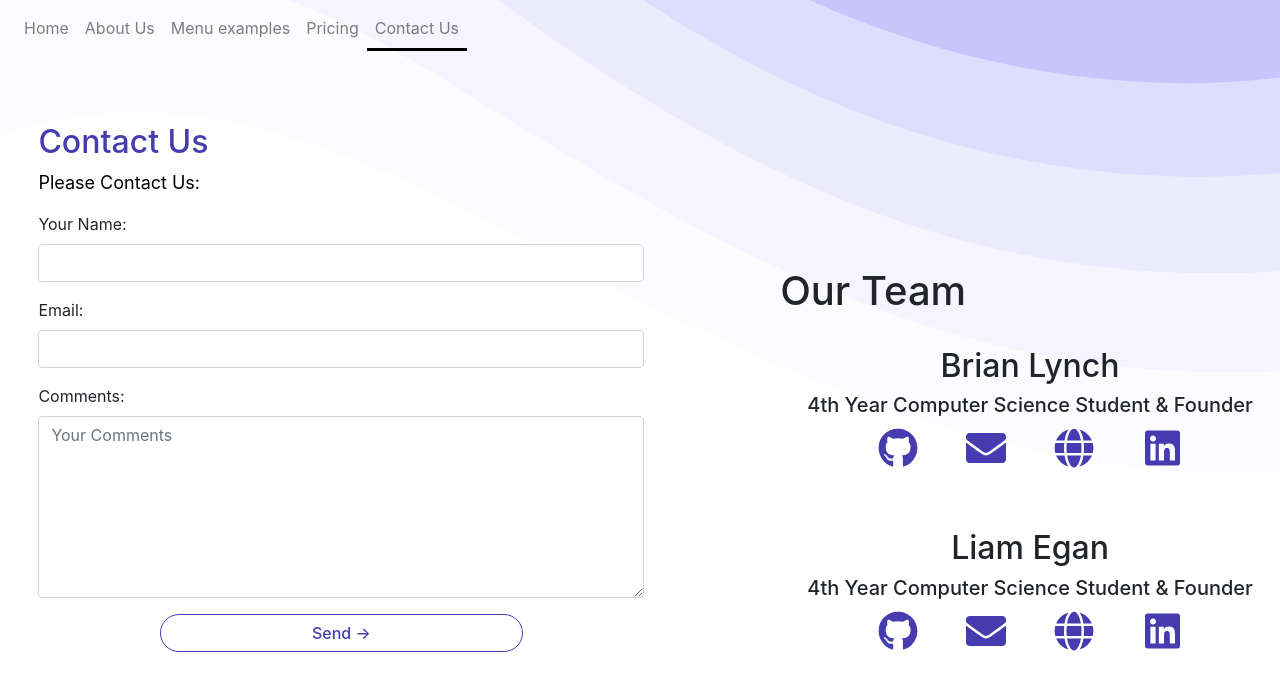
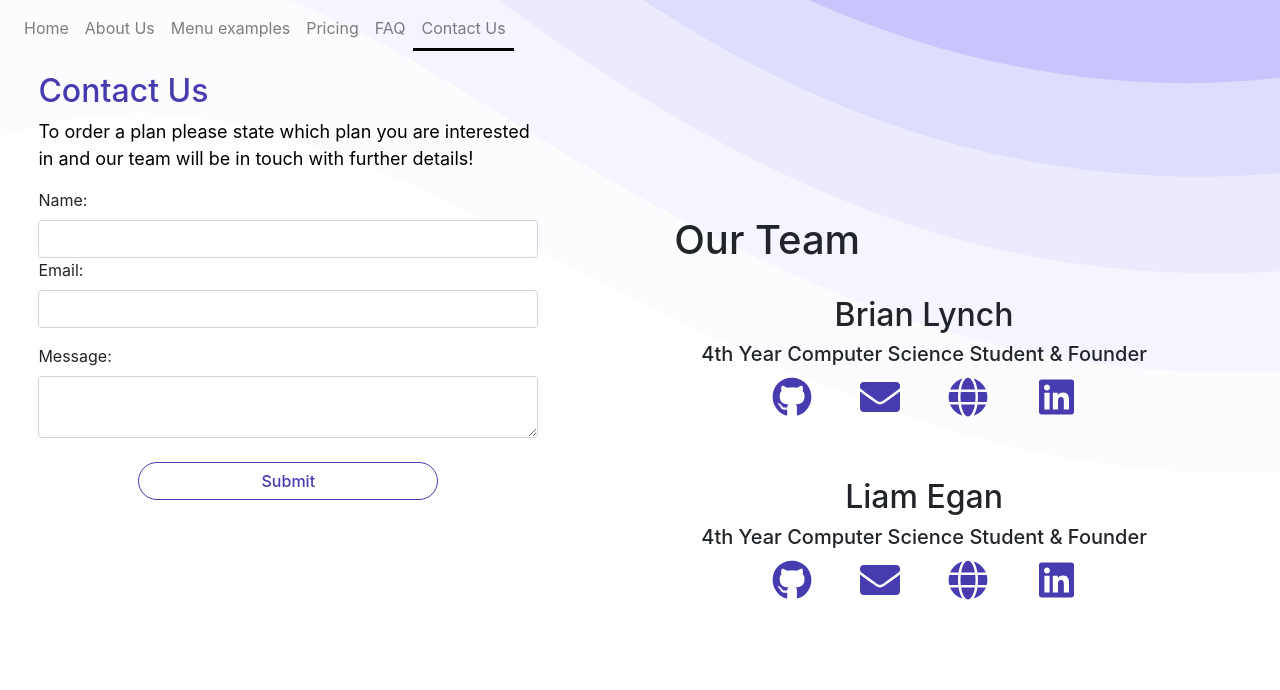
Before and after one commit to brianlunch/menu-view, a React (Create React App) app: page /#/contact-us in a window 1280 px wide. Shown: the top 690 px of the page. Built offline with nearby package versions, Linux system fonts and the light colour scheme.

Commit message:
Contact form and FAQ

```diff
--- a/src/App.js
+++ b/src/App.js
@@ -7,6 +7,7 @@ import Portfolio from './Pages/Portfolio'
 import Contact from './Pages/Contact'
 import Pav from './Pages/Pav'
 import Sample1 from './Pages/Sample1'
+import FAQ from './Pages/FAQ'
 import 'bootstrap/dist/css/bootstrap.min.css'
 import ReactDOM from 'react-dom'
 import { HashRouter } from 'react-router-dom'
@@ -26,6 +27,7 @@ function App() {
           <Route exact path={'/contact-us'}component={Contact}/>
           <Route exact path={'/pavMenu'}component={Pav}/>
           <Route exact path={'/sample1'}component={Sample1}/>
+          <Route exact path={'/faq'}component={FAQ}/>
         </Switch>
       </HashRouter>
     </div>
--- a/src/Components/Navbar.js
+++ b/src/Components/Navbar.js
@@ -62,6 +62,16 @@ class NavbarLocal extends Component {
 
             <Nav.Link
               as={Link}
+              to="/faq"
+              className={
+                activePage.endsWith('/faq') ? 'nav-link--active' : 'nav-link'
+              }
+            >
+              FAQ
+            </Nav.Link>
+
+            <Nav.Link
+              as={Link}
               to="/contact-us"
               className={
                 activePage.endsWith('/contact-us') ? 'nav-link--active' : 'nav-link'
--- a/src/Pages/AboutMe.jsx
+++ b/src/Pages/AboutMe.jsx
@@ -3,7 +3,7 @@ import 'bootstrap/dist/css/bootstrap.min.css'
 import Navbar from '../Components/Navbar'
 import Pricing from '../Components/Pricing'
 import ScanSheet from '../ScanSheetLabels.PNG'
-
+import { Link } from 'react-router-dom'
 
 
 /*This is the home page and makes use of the Navbar,
@@ -23,7 +23,9 @@ class AboutMe extends Component {
                 <div className="price">
                 <h2 className="text-blue">Pricing</h2>
 
-                <h4>We have 3 different pricing models to choose from: </h4><br></br>
+                <h4>We have 3 different pricing models to choose from: </h4>
+                <p >Need help choosing a plan? Fell free to <Link className="link text-blue" to ="/contact-us">Contact Us</Link>.</p>
+                <br></br>
                 <div className="row justify-content-center">
                 <Pricing></Pricing>
                 </div>
--- a/src/Pages/Contact.jsx
+++ b/src/Pages/Contact.jsx
@@ -5,96 +5,94 @@ import 'bootstrap/dist/css/bootstrap.min.css'
 import { FontAwesomeIcon } from '@fortawesome/react-fontawesome'
 import { faGithub, faLinkedin, faInstagram } from '@fortawesome/free-brands-svg-icons'
 import { faGlobe, faEnvelope} from '@fortawesome/free-solid-svg-icons'
-
+import {Helmet} from "react-helmet";
 class Contact extends React.Component{
 constructor(props) {
 super(props)
-      this.state = {history: this.props.history}
+this.submitForm = this.submitForm.bind(this);
+this.state = {
+status: "",
+history: this.props.history
+};
 }
+render() {
+const { status } = this.state;
+return (
+<div className="text-left slide-in-fwd-center">
+   <Navbar history={this.state.history} />
+   <div className={"contact"}>
+      <div className="row">
+         <div className="col-xs-12 col-sm-12 col-lg-5">
+
+            <h2 className="text-blue">Contact Us</h2>
+            <p>
+               To order a plan please state which plan you are interested in and our team will be in touch with further details! </p>
 
 
-render() {
+            <form
+               onSubmit={this.submitForm}
+               action="https://formspree.io/mbjzadpj"
+               method="POST"
+               >
+               <div class="form-group">
+                  <label>Name:</label>
+                  <input className="form-control" type="text" name="name" required/>
 
-return (
+                  <label>Email:</label>
+                  <input className="form-control" type="email" name="email" required />
+               </div>
+               <label>Message:</label>
+               <textarea className="form-control" type="text" name="message" required/>
+               <br/>
+               <div className="text-center">
+               {status === "SUCCESS" ?
+               <h5>Thank you for Contacting us!</h5>
+               : <button class="btn btn-outline-primary">Submit</button>}
+               {status === "ERROR" &&
+               <p>Ooops! There was an error.</p>
+               }
+               </div>
+            </form>
 
-   <div className="text-left slide-in-fwd-center">
-      <Navbar history={this.state.history} />
-       <div className={"howTo"}>
-       <div className="row">
-           <div className="col-xs-12 col-sm-12 col-lg-6">
-               <h2 className="text-blue">Contact Us</h2>
-               <p>
-                   Please Contact Us:
-               </p>
-               <form role="form" method="post" id="reused_form">
-                   <div className="row">
 
          </div>
-
-                   <div className="row">
-                       <div className="col-sm-12 form-group">
-                           <label htmlFor="name">
-                               Your Name:</label>
-                           <input type="text" className="form-control" id="name" name="name" required>
-                           </input>
-                       </div>
-                       <div className="col-sm-12 form-group">
-                           <label htmlFor="email">
-                               Email:</label>
-                           <input type="email" className="form-control" id="email" name="email" required>
-                           </input>
-                       </div>
-                   </div>
-
-                   <div className="row">
-                       <div className="col-xs-12 col-sm-12 col-lg-12 form-group">
-                           <label htmlFor="comments">
-                               Comments:</label>
-                           <textarea className="form-control" type="textarea" name="comments" id="comments"
-                                     placeholder="Your Comments" maxLength="6000" rows="7"></textarea>
-                       </div>
-                   </div>
-
-                   <div className="row">
-                       <div className="col-sm-12 text-center form-group">
-                       <button type="submit" class="btn btn-outline-primary">Send →</button>
-                       </div>
-                   </div>
-
-               </form>
-
-           </div>
-
          <div className="col-xs-12 col-sm-12 col-lg-1 text-center">
          </div>
          <div className="col-xs-12 col-sm-12 col-lg-5 text-center">
             <br/><br/><br/><br/><br/><br/>
-<h1 className ="text-left"> Our Team</h1><br/>
+            <h1 className ="text-left"> Our Team</h1>
+            <br/>
             <h2>Brian Lynch</h2>
             <h5>4th Year Computer Science Student & Founder</h5>
             <div className="row text-center justify-content-center">
                <div className="zoom col-2 text-center">
                   <a target="_blank" href="http://www.github.com/brianlunch">
-                    <h1 className="text-blue"><FontAwesomeIcon icon={faGithub} /></h1>
+                     <h1 className="text-blue">
+                        <FontAwesomeIcon icon={faGithub} />
+                     </h1>
                   </a>
                </div>
                <div className="zoom col-2 text-center">
                   <a target="_blank" href="mailto:blynch5@tcd.ie">
-                    <h1 className="text-blue"><FontAwesomeIcon icon={faEnvelope} /></h1>
+                     <h1 className="text-blue">
+                        <FontAwesomeIcon icon={faEnvelope} />
+                     </h1>
                   </a>
                </div>
                <div className="zoom col-2">
                   <a target="_blank" href="http://brianlunch.github.io/Personal">
-                    <h1 className="text-blue"><FontAwesomeIcon icon={faGlobe} /></h1>
+                     <h1 className="text-blue">
+                        <FontAwesomeIcon icon={faGlobe} />
+                     </h1>
                   </a>
                </div>
                <div className="zoom col-2 text-center">
                   <a target="_blank" href="https://www.linkedin.com/in/brian-lynch-8a1095155/">
-
-                <h1 className="text-blue"><FontAwesomeIcon icon={faLinkedin} /></h1>
+                     <h1 className="text-blue">
+                        <FontAwesomeIcon icon={faLinkedin} />
+                     </h1>
                   </a>
                </div>
-
             </div>
             <br/><br/>
             <h2>Liam Egan</h2>
@@ -102,26 +100,32 @@ return (
             <div className="row text-center justify-content-center">
                <div className="zoom col-2 text-center">
                   <a target="_blank" href="http://www.github.com/EazyEgan">
-                    <h1 className="text-blue"><FontAwesomeIcon icon={faGithub} /></h1>
+                     <h1 className="text-blue">
+                        <FontAwesomeIcon icon={faGithub} />
+                     </h1>
                   </a>
                </div>
                <div className="zoom col-2 text-center">
                   <a target="_blank" href="mailto:eganl7@tcd.ie">
-                    <h1 className="text-blue"><FontAwesomeIcon icon={faEnvelope} /></h1>
+                     <h1 className="text-blue">
+                        <FontAwesomeIcon icon={faEnvelope} />
+                     </h1>
                   </a>
                </div>
                <div className="zoom col-2">
                   <a target="_blank" href="http://www.github.com/EazyEgan">
-                    <h1 className="text-blue"><FontAwesomeIcon icon={faGlobe} /></h1>
+                     <h1 className="text-blue">
+                        <FontAwesomeIcon icon={faGlobe} />
+                     </h1>
                   </a>
                </div>
                <div className="zoom col-2 text-center">
                   <a target="_blank" href="https://www.linkedin.com/in/brian-lynch-8a1095155/">
-
-                <h1 className="text-blue"><FontAwesomeIcon icon={faLinkedin} /></h1>
+                     <h1 className="text-blue">
+                        <FontAwesomeIcon icon={faLinkedin} />
+                     </h1>
                   </a>
                </div>
-
             </div>
          </div>
       </div>
@@ -129,5 +133,23 @@ return (
 </div>
 );
 }
+submitForm(ev) {
+ev.preventDefault();
+const form = ev.target;
+const data = new FormData(form);
+const xhr = new XMLHttpRequest();
+xhr.open(form.method, form.action);
+xhr.setRequestHeader("Accept", "application/json");
+xhr.onreadystatechange = () => {
+if (xhr.readyState !== XMLHttpRequest.DONE) return;
+if (xhr.status === 200) {
+form.reset();
+this.setState({ status: "SUCCESS" });
+} else {
+this.setState({ status: "ERROR" });
+}
+};
+xhr.send(data);
+}
 }
 export default Contact;
--- /dev/null
+++ b/src/Pages/FAQ.jsx
@@ -0,0 +1,138 @@
+import React, { Component } from 'react'
+import 'bootstrap/dist/css/bootstrap.min.css'
+import sample1 from '../Sample1.PNG'
+import pavMenu from '../PavMenu.PNG'
+import { Card, Accordion, Button } from 'react-bootstrap';
+import Navbar from '../Components/Navbar'
+import { Link } from 'react-router-dom'
+/*This is the home page and makes use of the Navbar,
+homeNavConatiner, homeStatsContainer and TitleContainer components */
+class FAQ extends Component {
+constructor(props) {
+super(props)
+this.state = { history: this.props.history }
+}
+render() {
+return (
+<div className=" slide-in-fwd-center text-left">
+   <Navbar history={this.state.history} />
+   <div class="row contact">
+      <div className="col-6">
+          <h2 className="text-blue">Frequently Asked Questions</h2>
+          <p>If you have any other questions please feel free to <Link className="link" to="contact-us">contact us</Link>.</p>
+         <br/>
+         <Accordion defaultActiveKey="">
+            <Card>
+               <Accordion.Toggle as={Card.Header} eventKey="0">
+                  <b>What is e-menu?</b>
+               </Accordion.Toggle>
+               <Accordion.Collapse eventKey="0">
+                  <Card.Body>e-menu is an online menu platform developed in light of the recent Covid-19 pandemic.<br/><br/>
+                     e-menu provides businesses with an online menu along with a scan sheet that contains all info a customer needs to view the online menu such as a QR code, Tap Tag & URL.
+                  </Card.Body>
+               </Accordion.Collapse>
+            </Card>
+            <Card>
+               <Accordion.Toggle as={Card.Header} eventKey="8">
+                  <b>Why do I need e-menu?</b>
+               </Accordion.Toggle>
+               <Accordion.Collapse eventKey="8">
+                  <Card.Body>e-menu's main goal is to help combat Covid-19 and allow busineeses to comply with the new regulations regarding food menu's.
+                      <br/><br></br>
+                      The government stated that "high touch self-service items requiring frequent hand contact removed from use, or appropriately washed, cleaned and sanitized, and changed after each customer".
+                      <br/><br></br>
+                      e-menu allows businesses to avoid having to clean their menu after each use.
+
+                  </Card.Body>
+               </Accordion.Collapse>
+            </Card>
+            <Card>
+               <Accordion.Toggle as={Card.Header} eventKey="4">
+                  <b>What is a scan sheet?</b>
+               </Accordion.Toggle>
+               <Accordion.Collapse eventKey="4">
+                  <Card.Body>
+                      A scan sheet is a sheet we provide to you that will be placed on every table in your business. This scan sheet can be customised to fit your aesthetic and contains all necessary info necessary for customers to view the online menu.
+                  </Card.Body>
+               </Accordion.Collapse>
+            </Card>
+            <Card>
+               <Accordion.Toggle as={Card.Header} eventKey="1">
+                  <b>What is a QR code?</b>
+               </Accordion.Toggle>
+               <Accordion.Collapse eventKey="1">
+                  <Card.Body>
+                     A QR code is a type of bar code that is readable by smarthphone devices. This QR code can be scanned using the phones camera or a third-party app.
+                     <br/><br/>
+                     The QR code on our scan sheet directs the customer to the online menu as demonstarted in our "how it works"
+                     <Link className="link" to="/how-to-use">
+                     Video</Link>.
+                  </Card.Body>
+               </Accordion.Collapse>
+            </Card>
+            <Card>
+               <Accordion.Toggle as={Card.Header} eventKey="2">
+                 <b>What is a Tap Tag?</b>
+               </Accordion.Toggle>
+               <Accordion.Collapse eventKey="2">
+                  <Card.Body>
+                     A Tap Tag is an NFC enabled tag we attach to our scan sheets which enables any smartphone to view the online menu by simply tapping their phone off the scan sheet.
+                     It uses the same technology as contactless credit cards.
+                     <br/><br/>
+                     The Tap Tag on our scan sheet directs the customer to the online menu as demonstarted in our "how it works"
+                     <Link className="link" to="/how-to-use">
+                     Video</Link>.
+                  </Card.Body>
+               </Accordion.Collapse>
+            </Card>
+            <Card>
+               <Accordion.Toggle as={Card.Header} eventKey="3">
+                 <b>Do I need any technical knowledge to implement this?
+               </b> </Accordion.Toggle>
+               <Accordion.Collapse eventKey="3">
+                  <Card.Body>
+                     You need absolutely zero technological knowledge in order to implement e-menu in your business. All the tech stuff is handled by us, which allows you to focus on the more important parts of your business!
+                  </Card.Body>
+               </Accordion.Collapse>
+            </Card>
+            <Card>
+               <Accordion.Toggle as={Card.Header} eventKey="5">
+                 <b>Does e-menu work with any device?
+               </b> </Accordion.Toggle>
+               <Accordion.Collapse eventKey="5">
+                  <Card.Body>
+                     e-menu works with every device that has an internet connection. Including smartphones, laptops and tablets.
+                  </Card.Body>
+               </Accordion.Collapse>
+            </Card>
+
+            <Card>
+               <Accordion.Toggle as={Card.Header} eventKey="6">
+                 <b>Does the scan sheet need to be cleaned?
+               </b> </Accordion.Toggle>
+               <Accordion.Collapse eventKey="6">
+                  <Card.Body>
+                     e-menu is a completely contactless way to view menus, due to this our scan sheets do not necessarily have to be cleaned after every use. However, we do recommend cleaning them periodically in order to ensure safety.
+                  </Card.Body>
+               </Accordion.Collapse>
+            </Card>
+
+            <Card>
+               <Accordion.Toggle as={Card.Header} eventKey="7">
+                 <b>What do i do if I have an issue with e-menu?
+               </b> </Accordion.Toggle>
+               <Accordion.Collapse eventKey="7">
+                  <Card.Body>
+                     If you have an issue with our product please <Link className="link" to="contact-us">contact us</Link> immediately and we will resolve your issue as best as we can.
+                  </Card.Body>
+               </Accordion.Collapse>
+            </Card>
+
+         </Accordion>
+      </div>
+   </div>
+</div>
+)
+}
+}
+export default FAQ
--- a/src/Pages/Home.jsx
+++ b/src/Pages/Home.jsx
@@ -46,19 +46,19 @@ class Home extends Component {
            <br></br><br></br>
              <div class = "row justify-content-center">
              <div className="col-xs-12 col-sm-12 col-md-6 col-lg-2">
-            <CardItems  title1="How it" title2="Works" link="how-to-use" style="card zoom Card-blue" icon="QR"></CardItems>
+            <CardItems  title1="How it" title2="Works" link="how-to-use" style="card1 zoom Card-blue" icon="QR"></CardItems>
             </div>
 
 
 
             <div className="col-xs-12 col-sm-12 col-md-6 col-lg-2">
-            <CardItems  title1="Menu" title2="Examples" link="menu-examples" style="card zoom Card-blue" icon="menu"></CardItems>
+            <CardItems  title1="Menu" title2="Examples" link="menu-examples" style="card1 zoom Card-blue" icon="menu"></CardItems>
             </div>
             <div className="col-xs-12 col-sm-12 col-md-6 col-lg-2">
-            <CardItems  title1="Monthly" title2="Pricing" link="pricing" style="card zoom Card-blue" icon="euro"></CardItems>
+            <CardItems  title1="Product" title2="Pricing" link="pricing" style="card1 zoom Card-blue" icon="euro"></CardItems>
             </div>
             <div className="col-xs-12 col-sm-12 col-md-6 col-lg-2">
-            <CardItems  title1="Contact" title2="Us" link="contact-us" style="card zoom Card-blue" icon="contact"></CardItems>
+            <CardItems  title1="Contact" title2="Us" link="contact-us" style="card1 zoom Card-blue" icon="contact"></CardItems>
             </div>
             </div>
              </div>
--- a/src/style.css
+++ b/src/style.css
@@ -108,8 +108,8 @@ a:hover {
 .headline{
   padding-left:2.5%;
 }
-
-.card{
+.card-body{padding:2rem !important;}
+.card1{
   border-radius:5%;
   padding:2%;
   border-color: darkgray;
@@ -263,7 +263,10 @@ padding: 4%;
   padding-left:3%;
   padding-top: 5%;
 }
-
+.contact{
+  padding-left:3%;
+  padding-top: 1%;
+}
 .price{
 
   padding-left:3%;
```
Also changed, not shown: 14 other files (tests, documents, lock files or other folders). Lines whose indentation alone changed are shown as unchanged.
